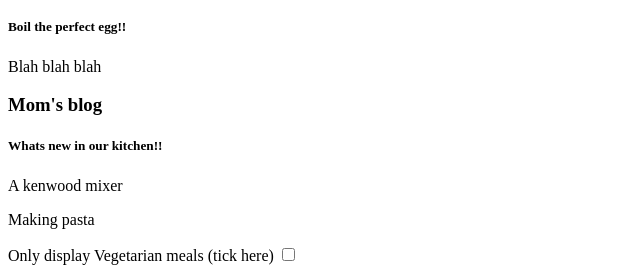
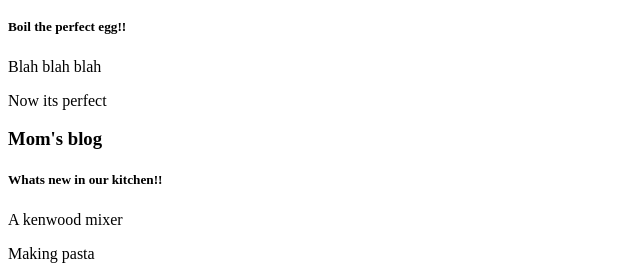
Before and after one commit to BiancaNiemann/KItchen-Shares, a website with bundled scripts: page index.html in a window 1280 px wide. Shown: the part 542-809 px from the top of the page, without its empty margins (0-640 px from the left). Built offline with nearby package versions, Linux system fonts and the light colour scheme.

Commit message:
Handy box updated

```diff
--- a/index.html
+++ b/index.html
@@ -15,6 +15,7 @@
 		<h3>Handy Hacks</h3>
 		<h5>Boil the perfect egg!!</h5>
 		<p>Blah blah blah</p>
+		<p>Now its perfect</p>
 	</div>
 	<div class="handy-box-right">
 		<h3>Mom's blog</h3>
```
